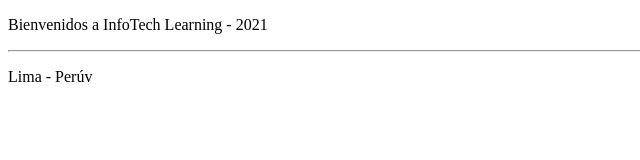
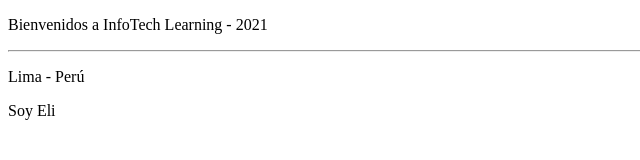
Before and after one commit to elinieves/elinieves.github.io, a plain HTML site: page index.html in a window 1280 px wide. Shown: the full height of the page, 0-640 px from the left. Drawn offline with Linux system fonts and the light colour scheme.

Commit message:
Version1

```diff
--- a/index.html
+++ b/index.html
@@ -9,6 +9,7 @@
 <body>
     <p>Bienvenidos a InfoTech Learning - 2021</p>
     <hr>
-    <p>Lima - Perúv<p>
+    <p>Lima - Perú<p>
+        <p>Soy Eli </p>
 </body>
 </html>
```
